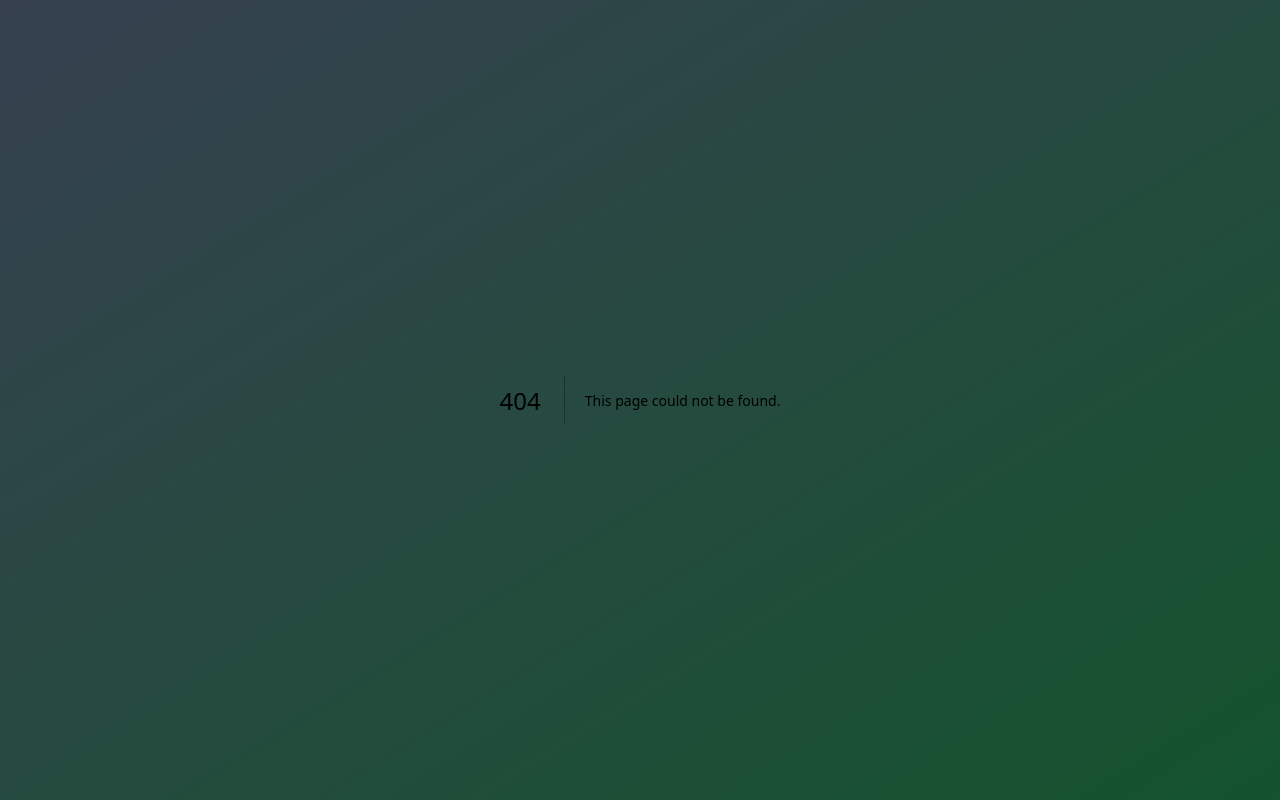
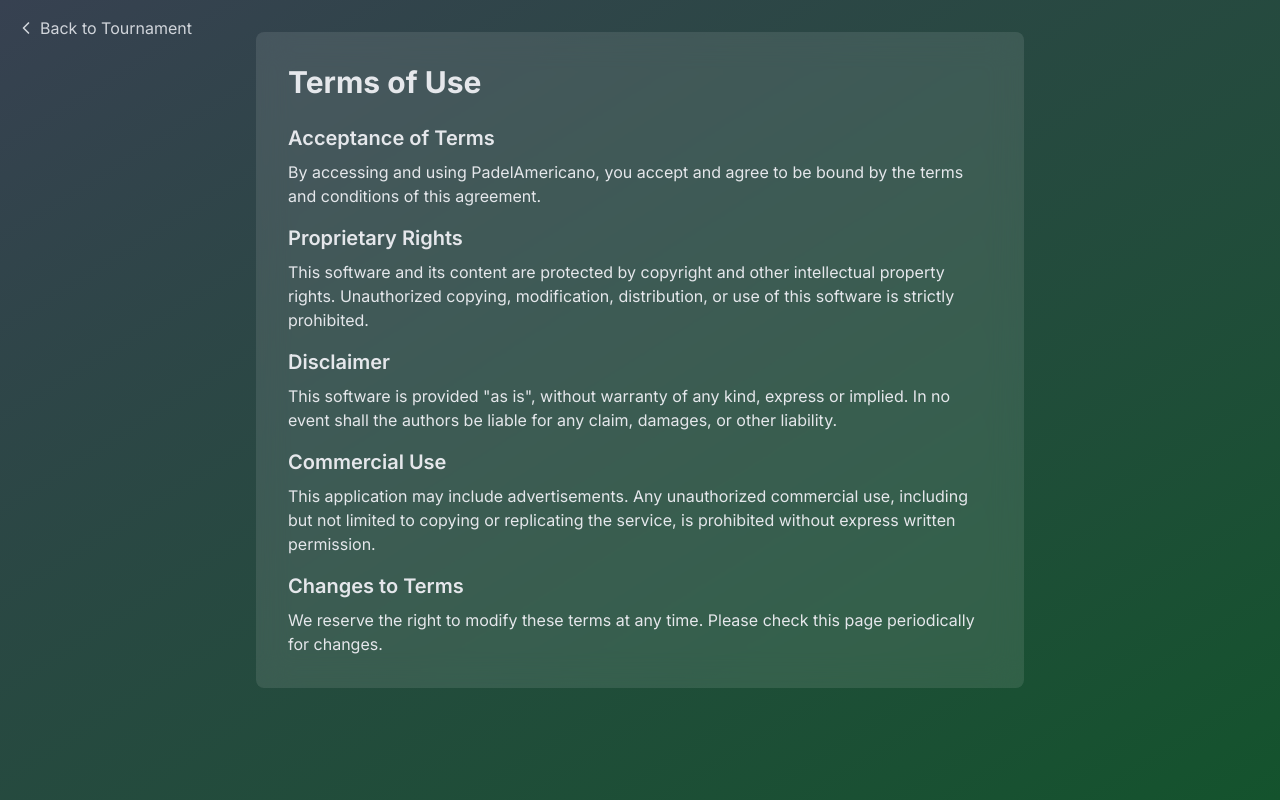
Before and after one commit to AndreasHoegh/mexicano-padel, a Next.js app: page /terms in a window 1280 px wide. Before the commit this address had no page. Built offline with nearby package versions, Linux system fonts and the light colour scheme.

Commit message:
small design improvements

```diff
--- a/app/layout.tsx
+++ b/app/layout.tsx
@@ -4,9 +4,44 @@
 
 const inter = Inter({ subsets: ["latin"] });
 
+const APP_NAME = "PadelAmericano";
+const APP_DESCRIPTION =
+  "The ultimate padel tournament management system for organizing and running professional padel tournaments";
+
 export const metadata: Metadata = {
-  title: "Padel Tournament Generator",
-  description: "Create exciting padel tournaments with just a few clicks",
+  metadataBase: new URL("https://padelamericano.com"),
+  title: {
+    default: APP_NAME,
+    template: `%s | ${APP_NAME}`,
+  },
+  description: APP_DESCRIPTION,
+  keywords: [
+    "padel",
+    "tournament",
+    "tournament management",
+    "padel tournament",
+    "sports",
+    "tournament generator",
+    "americano",
+    "mexicano",
+  ],
+  authors: [{ name: "Andreas Høgh" }],
+  creator: "Andreas Høgh",
+  publisher: "Andreas Høgh",
+  robots: "index, follow",
+  openGraph: {
+    type: "website",
+    siteName: APP_NAME,
+    title: APP_NAME,
+    description: APP_DESCRIPTION,
+    images: ["/og-image.jpg"],
+  },
+  twitter: {
+    card: "summary_large_image",
+    title: APP_NAME,
+    description: APP_DESCRIPTION,
+    images: ["/og-image.jpg"],
+  },
 };
 
 export default function RootLayout({
@@ -16,6 +51,25 @@
 }) {
   return (
     <html lang="en">
+      <head>
+        <script
+          type="application/ld+json"
+          dangerouslySetInnerHTML={{
+            __html: JSON.stringify({
+              "@context": "https://schema.org",
+              "@type": "SoftwareApplication",
+              name: "PadelAmericano",
+              applicationCategory: "SportsApplication",
+              operatingSystem: "Web",
+              offers: {
+                "@type": "Offer",
+                price: "0",
+                priceCurrency: "USD",
+              },
+            }),
+          }}
+        />
+      </head>
       <body
         className={`${inter.className} min-h-screen bg-gradient-to-br from-gray-700 to-green-900`}
       >
--- a/app/page.tsx
+++ b/app/page.tsx
@@ -1,9 +1,16 @@
 import App from "@/components/App";
+import { Metadata } from "next";
+
+export const metadata: Metadata = {
+  title: "Create Tournament | PadelAmericano",
+  description:
+    "Create and manage your padel tournament with our easy-to-use tournament generator",
+};
 
 export default function Home() {
   return (
-    <div>
+    <main>
       <App />
-    </div>
+    </main>
   );
 }
--- /dev/null
+++ b/app/privacy/page.tsx
@@ -0,0 +1,58 @@
+import PageBackButton from "@/components/ui/pageBackButton";
+import type { Metadata } from "next";
+
+export default function PrivacyPolicy() {
+  return (
+    <div className="min-h-screen p-8">
+      <PageBackButton />
+      <div className="max-w-3xl mx-auto bg-white/10 backdrop-blur-lg rounded-lg p-8 text-gray-200">
+        <h1 className="text-3xl font-bold mb-6">Privacy Policy</h1>
+        <div className="space-y-4">
+          <section>
+            <h2 className="text-xl font-semibold mb-2">Data Collection</h2>
+            <p>
+              We only store tournament data locally in your browser's storage.
+              No personal information is collected or transmitted to any
+              servers.
+            </p>
+          </section>
+
+          <section>
+            <h2 className="text-xl font-semibold mb-2">Local Storage</h2>
+            <p>
+              Tournament data is saved in your browser's local storage to allow
+              you to continue tournaments later. This data never leaves your
+              device.
+            </p>
+          </section>
+
+          <section>
+            <h2 className="text-xl font-semibold mb-2">Cookies</h2>
+            <p>
+              This application does not use cookies or any other tracking
+              mechanisms.
+            </p>
+          </section>
+
+          <section>
+            <h2 className="text-xl font-semibold mb-2">Contact</h2>
+            <p>
+              For any questions about this privacy policy, please contact us at{" "}
+              <a
+                href="mailto:Ahoegh2602@gmail.com"
+                className="text-yellow-400 hover:underline"
+              >
+                Ahoegh2602@gmail.com
+              </a>
+            </p>
+          </section>
+        </div>
+      </div>
+    </div>
+  );
+}
+
+export const metadata: Metadata = {
+  title: "Privacy Policy",
+  description: "Privacy policy and data handling practices for PadelAmericano",
+};
--- /dev/null
+++ b/app/terms/page.tsx
@@ -0,0 +1,64 @@
+import PageBackButton from "@/components/ui/pageBackButton";
+import type { Metadata } from "next";
+
+export default function TermsOfUse() {
+  return (
+    <div className="min-h-screen p-8">
+      <PageBackButton />
+      <div className="max-w-3xl mx-auto bg-white/10 backdrop-blur-lg rounded-lg p-8 text-gray-200">
+        <h1 className="text-3xl font-bold mb-6">Terms of Use</h1>
+        <div className="space-y-4">
+          <section>
+            <h2 className="text-xl font-semibold mb-2">Acceptance of Terms</h2>
+            <p>
+              By accessing and using PadelAmericano, you accept and agree to be
+              bound by the terms and conditions of this agreement.
+            </p>
+          </section>
+
+          <section>
+            <h2 className="text-xl font-semibold mb-2">Proprietary Rights</h2>
+            <p>
+              This software and its content are protected by copyright and other
+              intellectual property rights. Unauthorized copying, modification,
+              distribution, or use of this software is strictly prohibited.
+            </p>
+          </section>
+
+          <section>
+            <h2 className="text-xl font-semibold mb-2">Disclaimer</h2>
+            <p>
+              This software is provided "as is", without warranty of any kind,
+              express or implied. In no event shall the authors be liable for
+              any claim, damages, or other liability.
+            </p>
+          </section>
+
+          <section>
+            <h2 className="text-xl font-semibold mb-2">Commercial Use</h2>
+            <p>
+              This application may include advertisements. Any unauthorized
+              commercial use, including but not limited to copying or
+              replicating the service, is prohibited without express written
+              permission.
+            </p>
+          </section>
+
+          <section>
+            <h2 className="text-xl font-semibold mb-2">Changes to Terms</h2>
+            <p>
+              We reserve the right to modify these terms at any time. Please
+              check this page periodically for changes.
+            </p>
+          </section>
+        </div>
+      </div>
+    </div>
+  );
+}
+
+export const metadata: Metadata = {
+  title: "Terms of Use",
+  description:
+    "Terms and conditions for using PadelAmericano tournament management system",
+};
--- a/components/App.tsx
+++ b/components/App.tsx
@@ -23,6 +23,7 @@
   generateAmericanoMatches,
   updatePartnerships,
 } from "../lib/generateAmericano";
+import Footer from "./Footer";
 
 export default function App() {
   const [numberOfPlayers, setNumberOfPlayers] = useState<number>(0);
@@ -374,7 +375,7 @@
   }, [scores]);
 
   return (
-    <div className="container mx-auto px-4 py-8 relative">
+    <div className="min-h-screen flex flex-col">
       {(isTournamentNameSet || numberOfPlayers > 0) &&
         !arePlayerNamesSet &&
         matches.length === 0 && (
@@ -621,6 +622,7 @@
           }}
         />
       )}
+      <Footer />
     </div>
   );
 }
--- /dev/null
+++ b/components/Footer.tsx
@@ -0,0 +1,29 @@
+import { Github } from "lucide-react";
+
+export default function Footer() {
+  const currentYear = new Date().getFullYear();
+
+  return (
+    <footer className="bg-transparent py-4 mt-auto px-4 bg-gradient-to-br from-yellow-600/10 to-yellow-500/10 backdrop-blur-sm border-t border-yellow-600/20">
+      <div className="max-w-4xl mx-auto flex flex-col md:flex-row justify-between items-center gap-4 text-gray-300 text-sm">
+        <div className="text-center md:text-left space-y-2">
+          <p>© {currentYear} PadelAmericano. All rights reserved.</p>
+          <p className="text-yellow-500/80">
+            Created with ♥️ for the padel community
+          </p>
+        </div>
+        <div className="flex items-center gap-4">
+          <a
+            href="/privacy"
+            className="hover:text-yellow-500 transition-colors"
+          >
+            Privacy Policy
+          </a>
+          <a href="/terms" className="hover:text-yellow-500 transition-colors">
+            Terms of Use
+          </a>
+        </div>
+      </div>
+    </footer>
+  );
+}
--- a/components/Matches.tsx
+++ b/components/Matches.tsx
@@ -214,7 +214,7 @@
   };
 
   return (
-    <div className="space-y-8 mt-8 px-4 max-w-4xl mx-auto">
+    <div className="space-y-8 my-12 px-4 max-w-4xl mx-auto">
       <Card className="bg-gradient-to-br from-gray-400 to-gray-300 shadow-xl border border-gray-600">
         <CardHeader className="text-center pb-2">
           <CardTitle className="text-3xl font-extrabold text-gray-200 flex items-center justify-center gap-3">
--- a/components/NumOfPlayersForm.tsx
+++ b/components/NumOfPlayersForm.tsx
@@ -33,7 +33,7 @@
   return (
     <form
       onSubmit={handleSubmit(onFormSubmit)}
-      className="space-y-8 text-gray-200"
+      className="space-y-8 text-gray-200 max-w-2xl mx-auto"
     >
       <div className="space-y-4">
         <h2 className="text-xl font-semibold text-center">Tournament Format</h2>
--- a/components/PlayerNamesForm.tsx
+++ b/components/PlayerNamesForm.tsx
@@ -168,7 +168,7 @@
     <div className="flex flex-col items-center mt-4">
       <form
         onSubmit={handleSubmit(handlePlayerNamesSubmit)}
-        className="space-y-8 w-full max-w-2xl px-4"
+        className="mb-12 space-y-8 w-full max-w-2xl px-4"
       >
         {mode === "team" ? (
           <div className="space-y-4">
@@ -176,10 +176,9 @@
               Team Names
             </h2>
             {[...Array(playerCount / 2)].map((_, index) => (
-              <div key={index} className="space-y-2">
-                <div className="flex justify-center gap-2">
+              <div key={index} className="flex justify-center gap-2">
                 <input
-                    className="text-black text-center text-lg w-64 h-12 rounded-md border-2 bg-white focus:border-black focus:outline-none transition-all p-2"
+                  className="text-black text-center text-m rounded-md border-2 bg-white focus:border-black focus:outline-none transition-all"
                   type="text"
                   defaultValue={`Team ${index + 1}`}
                   {...register(`playerName${index * 2}`, { required: true })}
@@ -190,11 +189,10 @@
                   variant="outline"
                   onClick={() => removePlayer(index * 2)}
                   disabled={playerCount <= 4}
-                    className="h-12 border-2 hover:bg-red-50 hover:text-red-600 disabled:opacity-50"
+                  className=" border-2 hover:bg-red-50 hover:text-red-600 disabled:opacity-50"
                 >
-                    Remove
+                  -
                 </Button>
-                </div>
               </div>
             ))}
           </div>
@@ -389,7 +387,7 @@
         </div>
 
         <Button
-          className="mx-auto block w-full border-2 h-12 text-l bg-yellow-600 hover:bg-yellow-700 text-white transition-all duration-300 transform hover:scale-105 shadow-lg"
+          className=" mx-auto block w-full border-2 h-12 text-l bg-yellow-600 hover:bg-yellow-700 text-white transition-all duration-300 transform hover:scale-105 shadow-lg"
           type="submit"
         >
           Generate Matches
--- a/components/TournamentNameForm.tsx
+++ b/components/TournamentNameForm.tsx
@@ -49,7 +49,7 @@
   const t = translations[language];
 
   return (
-    <div className="min-h-screen flex items-center justify-center p-4 bg-gradient-to-br from-gray-700 to-green-900">
+    <div className="min-h-screen flex items-center justify-center p-4">
       <motion.div
         initial={{ opacity: 0, y: 20 }}
         animate={{ opacity: 1, y: 0 }}
@@ -86,9 +86,9 @@
                 🇩🇰
               </button>
             </div>
-            <CardTitle className="text-5xl font-bold text-white mb-2">
-              {t.welcome}
-            </CardTitle>
+            <h1 className="text-5xl font-bold text-white mb-2">
+              PadelAmericano
+            </h1>
             <CardDescription className="text-xl text-white/80 mt-2">
               {t.createTournaments}
             </CardDescription>
--- /dev/null
+++ b/components/ui/pageBackButton.tsx
@@ -0,0 +1,14 @@
+import { ChevronLeft } from "lucide-react";
+import Link from "next/link";
+
+export default function PageBackButton() {
+  return (
+    <Link
+      href="/"
+      className="fixed top-4 left-4 flex items-center gap-1 text-gray-300 hover:text-white transition-colors"
+    >
+      <ChevronLeft className="h-5 w-5" />
+      Back to Tournament
+    </Link>
+  );
+}
```
Also changed, not shown: public/robots.txt (added), 1 other file (tests, documents, lock files or other folders). Lines whose indentation alone changed are shown as unchanged.
